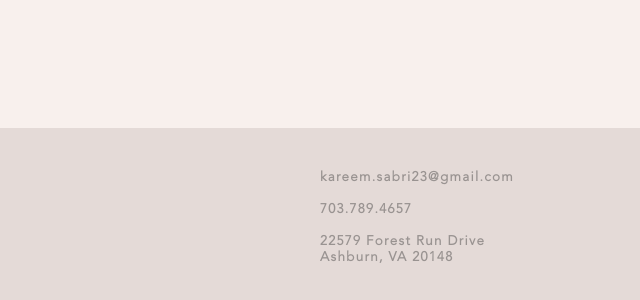
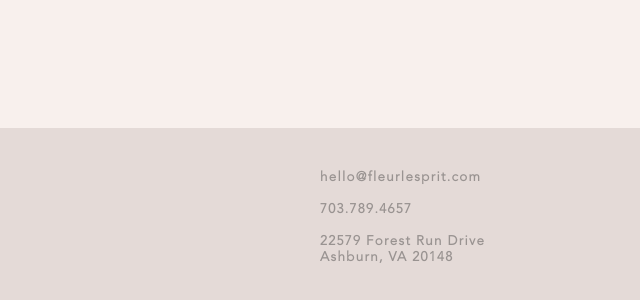
Before and after one commit to karoomii/fleur.github.io, a plain HTML site: page index.html in a window 1280 px wide. Shown: the part 1316-1616 px from the top of the page, 0-640 px from the left. Drawn offline with Linux system fonts and the light colour scheme.

Commit message:
changed email

```diff
--- a/index.html
+++ b/index.html
@@ -37,7 +37,7 @@
 		<div class="footer">
 			<img id="footer-logo" src="img/logo-final.png">
 			<div id="footer-info">
-			<h1>kareem.sabri23@gmail.com<br><br>703.789.4657<br><br>22579 Forest Run Drive<br>Ashburn, VA 20148</h1>
+			<h1>hello@fleurlesprit.com<br><br>703.789.4657<br><br>22579 Forest Run Drive<br>Ashburn, VA 20148</h1>
 			</div>
 			<div class="footer-overlay"></div>
 		</div>
```
